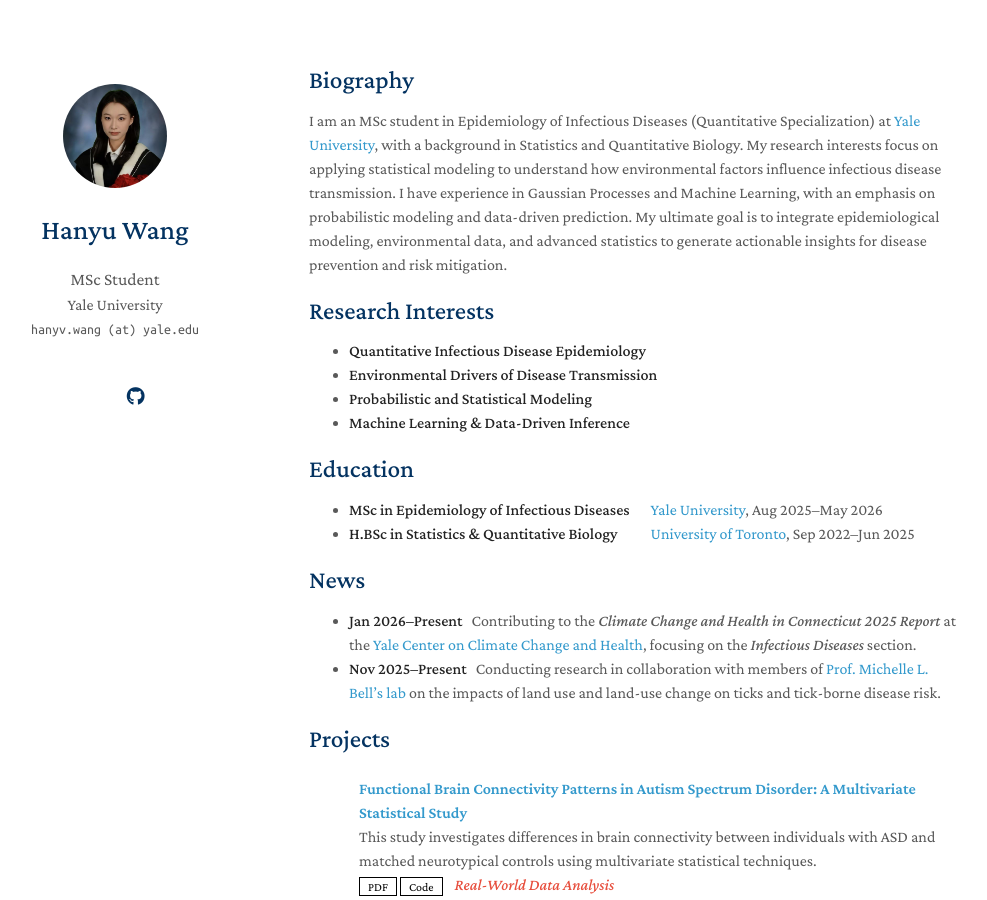
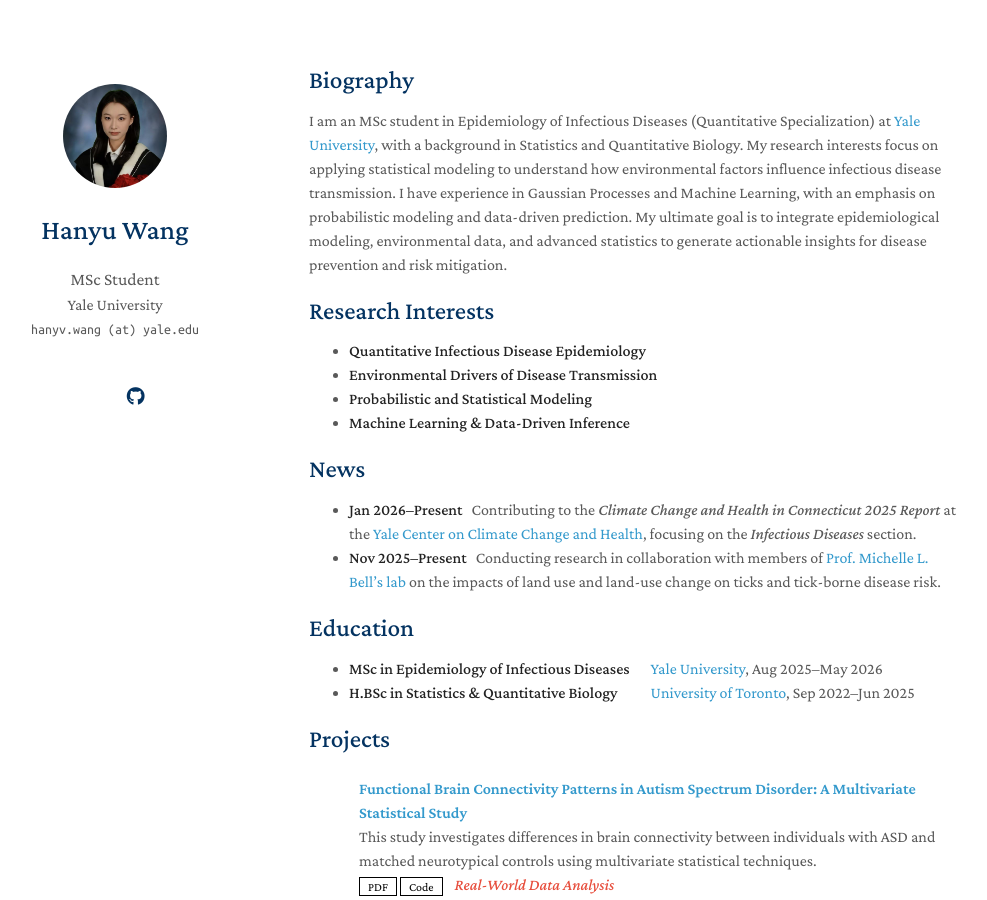
Before and after one commit to hanyvwang/hanyvwang.github.io, a Jekyll site: the page built from index.md, in a window 1280 px wide and 900 px high. Shown: the whole window, without its empty margins (161-1148 px from the left). Built offline with Jekyll 4.4.1, drawn with Linux system fonts in a browser that asks for light colours; a style sheet for code colours, icons or effects is not loaded; our own code applies the rules of GitHub Pages for plain Markdown files.

```diff
--- a/index.md
+++ b/index.md
@@ -6,7 +6,6 @@ layout: homepage
 
 I am an MSc student in Epidemiology of Infectious Diseases (Quantitative Specialization) at [Yale University](https://www.yale.edu/), with a background in Statistics and Quantitative Biology. My research interests focus on applying statistical modeling to understand how environmental factors influence infectious disease transmission. I have experience in Gaussian Processes and Machine Learning, with an emphasis on probabilistic modeling and data-driven prediction. My ultimate goal is to integrate epidemiological modeling, environmental data, and advanced statistics to generate actionable insights for disease prevention and risk mitigation.
 
-
 ## Research Interests
 
 - **Quantitative Infectious Disease Epidemiology**
@@ -14,16 +13,16 @@ I am an MSc student in Epidemiology of Infectious Diseases (Quantitative Special
 - **Probabilistic and Statistical Modeling**
 - **Machine Learning & Data-Driven Inference**
 
+## News
+
+- **Jan 2026–Present** &nbsp;&nbsp;Contributing to the *Climate Change and Health in Connecticut 2025 Report* at the [Yale Center on Climate Change and Health](https://ysph.yale.edu/yale-center-on-climate-change-and-health/), focusing on the *Infectious Diseases* section.
+- **Nov 2025–Present** &nbsp;&nbsp;Conducting research in collaboration with members of [Prof. Michelle L. Bell’s lab](https://bell-lab.yale.edu/) on the impacts of land use and land-use change on ticks and tick-borne disease risk.
+
 ## Education
 
 - **MSc in Epidemiology of Infectious Diseases**     &nbsp;&nbsp;&nbsp;&nbsp;&nbsp;&nbsp;[Yale University](https://www.yale.edu/), Aug 2025–May 2026
 - **H.BSc in Statistics & Quantitative Biology**     &nbsp;&nbsp;&nbsp;&nbsp;&nbsp;&nbsp;&nbsp;&nbsp;&nbsp;&nbsp;[University of Toronto](https://www.utoronto.ca/), Sep 2022–Jun 2025
 
-## News
-
-- **Jan 2026–Present** &nbsp;&nbsp;Contributing to the *Climate Change and Health in Connecticut 2025 Report* at the [Yale Center on Climate Change and Health](https://ysph.yale.edu/yale-center-on-climate-change-and-health/), focusing on the *Infectious Diseases* section.
-- **Nov 2025–Present** &nbsp;&nbsp;Conducting research in collaboration with members of [Prof. Michelle L. Bell’s lab](https://bell-lab.yale.edu/) on the impacts of land use and land-use change on ticks and tick-borne disease risk.
-
 {% include_relative _includes/publications.md %}
 
 <!-- {% include_relative _includes/services.md %} -->
```
